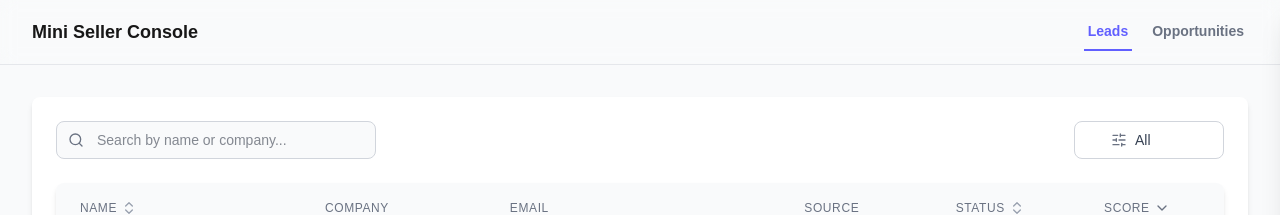
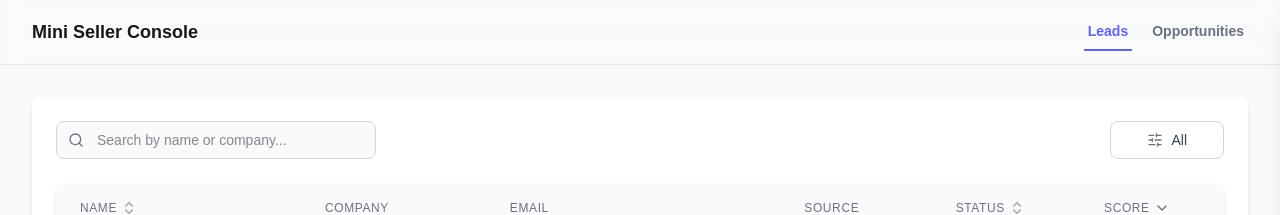
Before and after one commit to juanevangelista1/lead-list, a Next.js app: page / in a window 1280 px wide. Shown: the top 215 px of the page. Built offline with nearby package versions, Linux system fonts and the light colour scheme.

Commit message:
fix: adjust minimum width of filter button in leads interface

```diff
--- a/src/app/components/leads/leadListControls.tsx
+++ b/src/app/components/leads/leadListControls.tsx
@@ -64,7 +64,7 @@ export function LeadListControls({
 				ref={filterRef}>
 				<button
 					onClick={() => setIsFilterOpen(!isFilterOpen)}
-					className='flex-1 inline-flex items-center space-x-2 px-9 py-2 text-sm font-medium text-gray-700 bg-white border border-gray-300 rounded-lg hover:bg-gray-100 dark:bg-gray-800 dark:border-gray-700 dark:text-gray-400 dark:hover:bg-gray-700 dark:hover:text-white transition-colors duration-200 min-w-[150px]'>
+					className='flex-1 inline-flex items-center space-x-2 px-9 py-2 text-sm font-medium text-gray-700 bg-white border border-gray-300 rounded-lg hover:bg-gray-100 dark:bg-gray-800 dark:border-gray-700 dark:text-gray-400 dark:hover:bg-gray-700 dark:hover:text-white transition-colors duration-200 max-w-[170px]'>
 					<SlidersHorizontal className='h-4 w-4 text-gray-500' />
 					<span>{filterStatus}</span>
 				</button>
```
